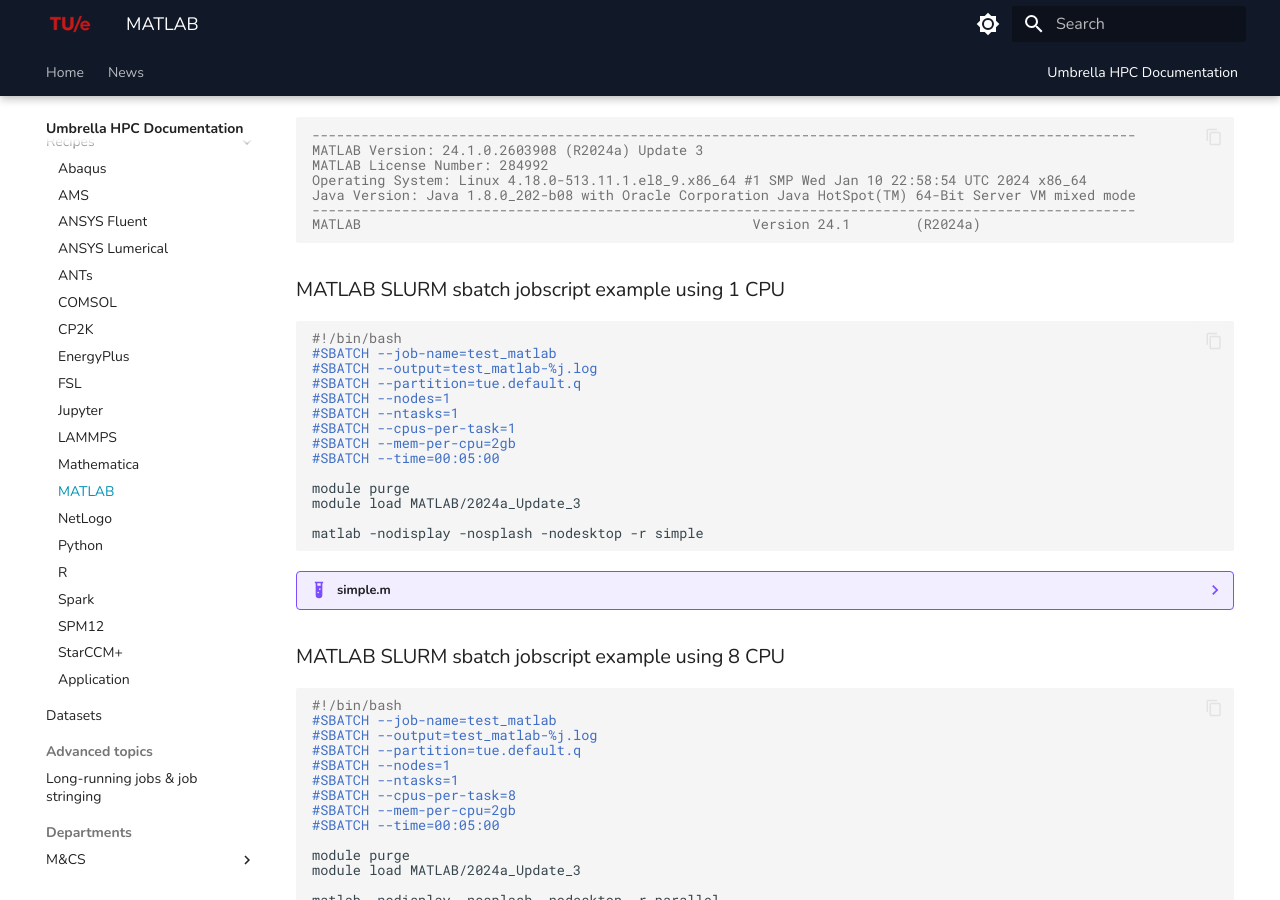
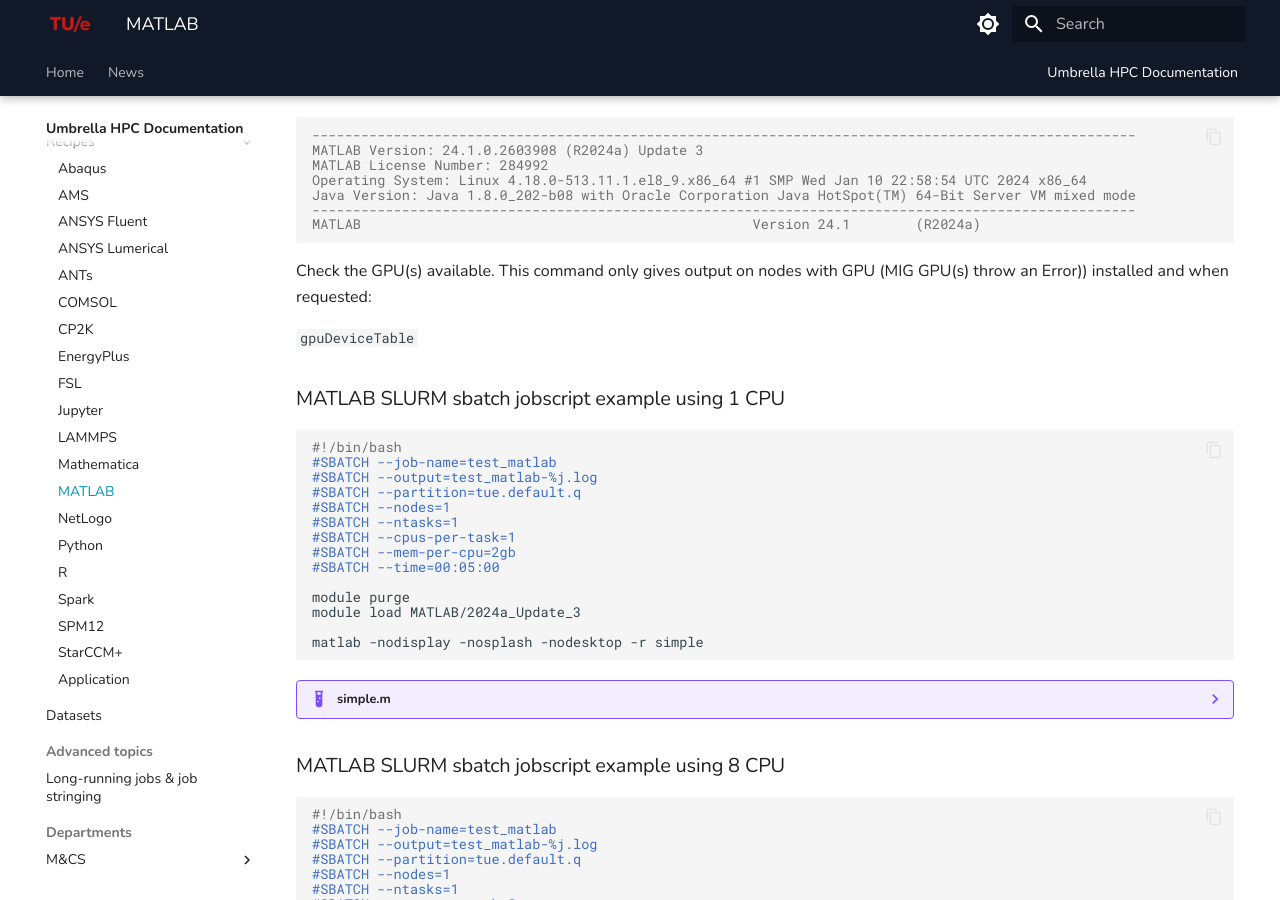
Before and after one commit to gferhpc/supercomputing.tue.nl, an MkDocs documentation site: the page built from pages/documentation/software/recipes/matlab.md, in a window 1280 px wide and 900 px high, scrolled down 861 px. Built offline with MkDocs 1.6.1 and Material for MkDocs 9.7.7, drawn with Linux system fonts in a browser that asks for light colours.

Commit message:
Update matlab.md

````diff
--- a/pages/documentation/software/recipes/matlab.md
+++ b/pages/documentation/software/recipes/matlab.md
@@ -38,6 +38,10 @@
 -----------------------------------------------------------------------------------------------------
 MATLAB                                                Version 24.1        (R2024a)
 ```
+
+Check the GPU(s) available. This command only gives output on nodes with GPU (MIG GPU(s) throw an Error)) installed and when requested:
+
+```gpuDeviceTable```
 
 ### MATLAB SLURM sbatch jobscript example using 1 CPU
 
````
